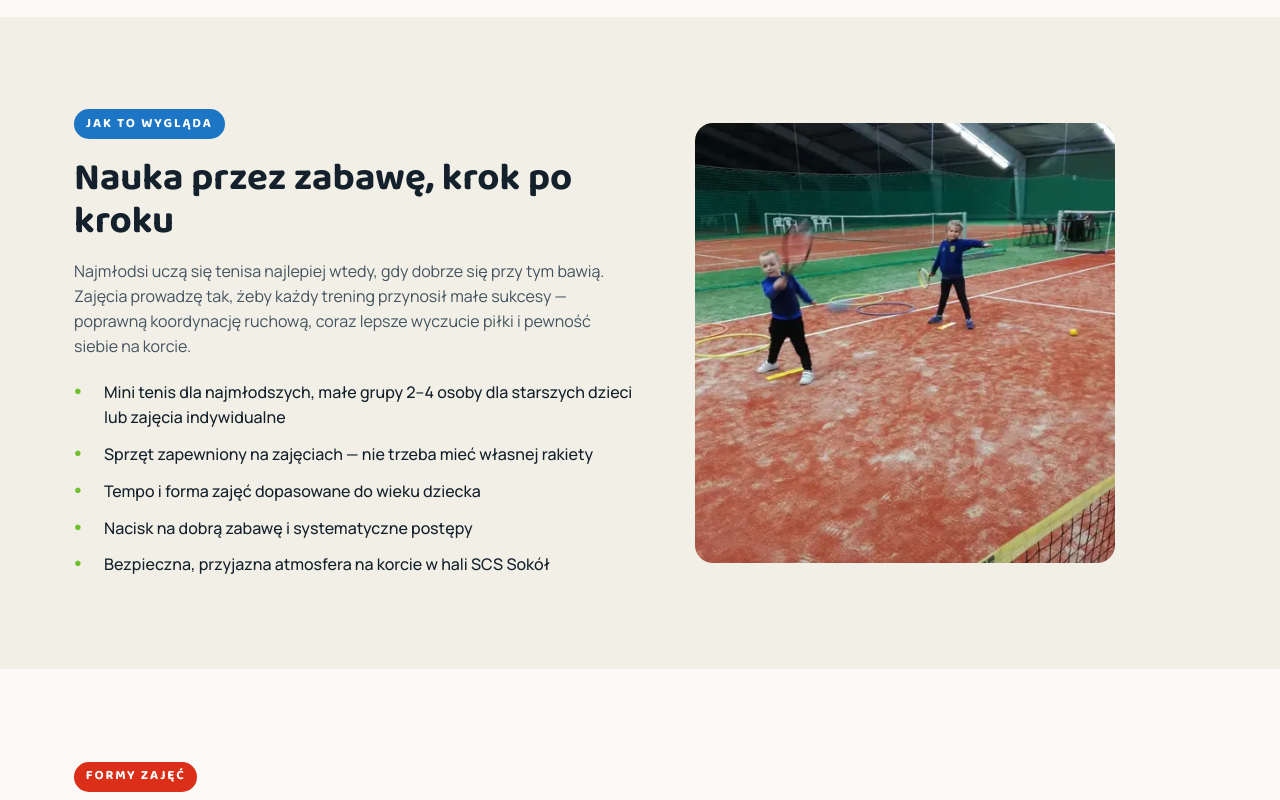
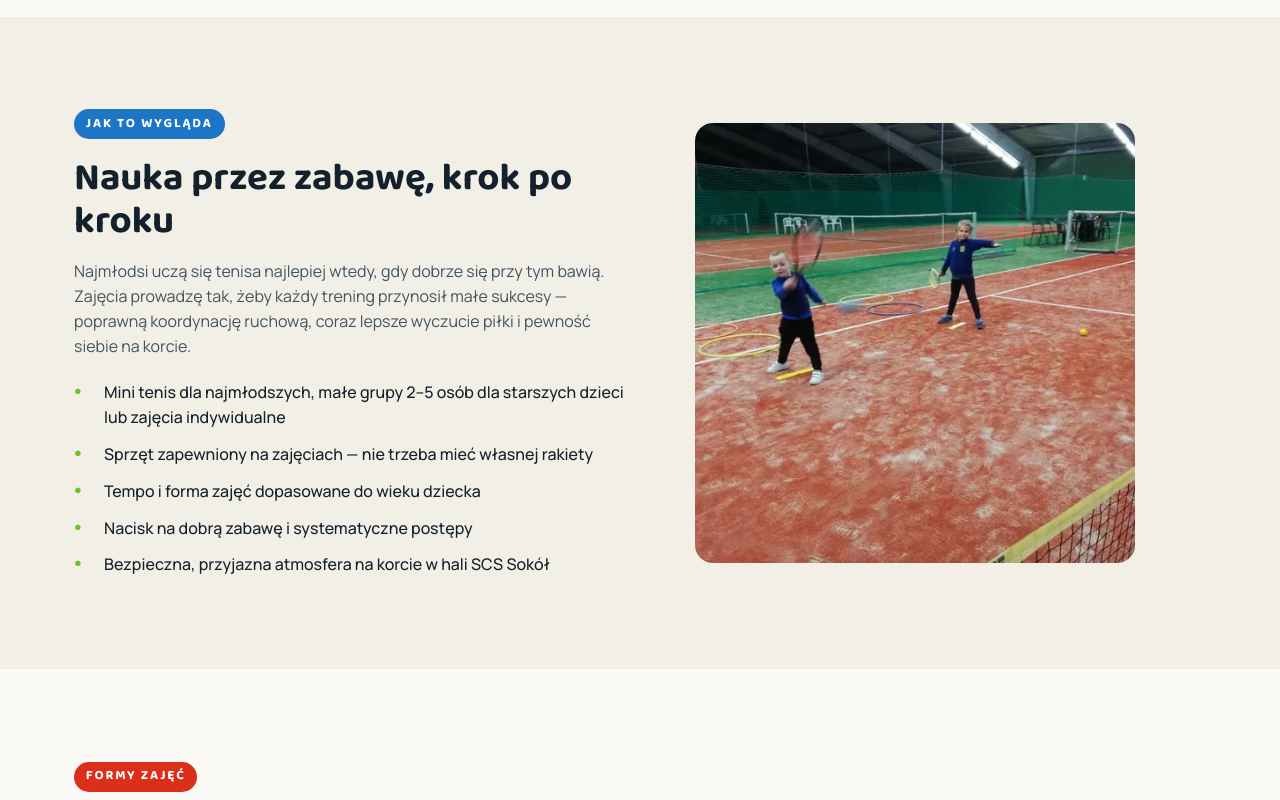
Before and after one commit to bkrekora/bktenis-strona, a plain HTML site: page tenis-dla-dzieci-chorzow.html in a window 1280 px wide. Shown: the part 840-1640 px from the top of the page. Drawn offline with Linux system fonts and the light colour scheme.

Commit message:
Spójność: grupy dzieci 2–5 os., poprawka poziomego przewijania na Dzieciach, FAQ naboru
Co-Authored-By: Claude Opus 5.5 <noreply@anthropic.com>
Claude-Session: https://claude.ai/code/session_01B9brQ8b7h1AvoNCFFxPDZi

```diff
--- a/styles.css
+++ b/styles.css
@@ -633,24 +633,9 @@ button{ font-family: inherit; }
 }
 
 /* ============================================================
-   Photo placeholders (until real photos are supplied)
+   Zdjęcie w sekcji split (podstrona Dzieci)
    ============================================================ */
-.photo-placeholder{
-  position:relative;
-  border-radius: var(--radius);
-  background:
-    linear-gradient(135deg, rgba(30,127,214,.16), rgba(255,206,0,.18) 45%, rgba(230,64,44,.14));
-  border: 2px dashed color-mix(in srgb, var(--blue) 40%, var(--line));
-  display:flex;
-  flex-direction:column;
-  align-items:center;
-  justify-content:center;
-  gap:10px;
-  text-align:center;
-  color: var(--ink-soft);
-  overflow:hidden;
-}
-.photo-placeholder--square{ aspect-ratio: 1 / 1; max-width: 420px; }
+.split__photo{ display:block; width:100%; max-width:440px; height:auto; aspect-ratio:1/1; object-fit:cover; border-radius: var(--radius); }
 
 .trainer-photo{
   border-radius: var(--radius);
--- a/tenis-dla-dzieci-chorzow.html
+++ b/tenis-dla-dzieci-chorzow.html
@@ -4,7 +4,7 @@
 <meta charset="UTF-8">
 <meta name="viewport" content="width=device-width, initial-scale=1.0">
 <title>Tenis dla dzieci i młodzieży Chorzów — nauka gry, małe grupy | BKtenis</title>
-<meta name="description" content="Nauka tenisa dla dzieci i młodzieży w Chorzowie — mini tenis dla najmłodszych, małe grupy (2–4 os.) i zajęcia indywidualne w hali SCS Sokół. Sprzęt zapewniony, 21 lat doświadczenia trenera. Zapisz dziecko na trening.">
+<meta name="description" content="Nauka tenisa dla dzieci i młodzieży w Chorzowie — mini tenis dla najmłodszych, małe grupy (2–5 os.) i zajęcia indywidualne w hali SCS Sokół. Sprzęt zapewniony, 21 lat doświadczenia trenera. Zapisz dziecko na trening.">
 <link rel="canonical" href="https://bktenis.pl/tenis-dla-dzieci-chorzow.html">
 
 <!-- Udostępnianie w social media (Facebook, Messenger, WhatsApp, LinkedIn) -->
@@ -178,7 +178,7 @@ document.documentElement.dataset.season = (function(){
     <div class="split__art">
       <picture>
         <source srcset="assets/img/dzieci-sub-2.webp" type="image/webp">
-        <img src="assets/img/dzieci-sub-2.jpg" alt="Dzieci ćwiczące technikę uderzeń ze sprzętem treningowym BKtenis" class="photo-placeholder photo-placeholder--square" style="border:none;background:none;aspect-ratio:1/1;object-fit:cover;" width="440" height="440" loading="lazy">
+        <img src="assets/img/dzieci-sub-2.jpg" alt="Dzieci ćwiczące technikę uderzeń ze sprzętem treningowym BKtenis" class="split__photo" width="440" height="440" loading="lazy">
       </picture>
     </div>
     <div class="split__copy">
@@ -186,7 +186,7 @@ document.documentElement.dataset.season = (function(){
       <h2 class="section__title">Nauka przez zabawę, krok po kroku</h2>
       <p>Najmłodsi uczą się tenisa najlepiej wtedy, gdy dobrze się przy tym bawią. Zajęcia prowadzę tak, żeby każdy trening przynosił małe sukcesy — poprawną koordynację ruchową, coraz lepsze wyczucie piłki i pewność siebie na korcie.</p>
       <ul class="check-list">
-        <li>Mini tenis dla najmłodszych, małe grupy 2–4 osoby dla starszych dzieci lub zajęcia indywidualne</li>
+        <li>Mini tenis dla najmłodszych, małe grupy 2–5 osób dla starszych dzieci lub zajęcia indywidualne</li>
         <li>Sprzęt zapewniony na zajęciach — nie trzeba mieć własnej rakiety</li>
         <li>Tempo i forma zajęć dopasowane do wieku dziecka</li>
         <li>Nacisk na dobrą zabawę i systematyczne postępy</li>
@@ -211,7 +211,7 @@ document.documentElement.dataset.season = (function(){
       <article class="card">
         <div class="card__icon" style="--c:var(--blue)">🏆</div>
         <h3>Starsze dzieci i młodzież</h3>
-        <p>Małe grupy 2–4 osoby albo lekcje indywidualne. Praca nad techniką uderzeń, poruszaniem się po korcie, taktyką i coraz bardziej świadomą grą.</p>
+        <p>Małe grupy 2–5 osób albo lekcje indywidualne. Praca nad techniką uderzeń, poruszaniem się po korcie, taktyką i coraz bardziej świadomą grą.</p>
       </article>
     </div>
   </div>
```
Also changed, not shown: index.html (+1 -1 lines).
